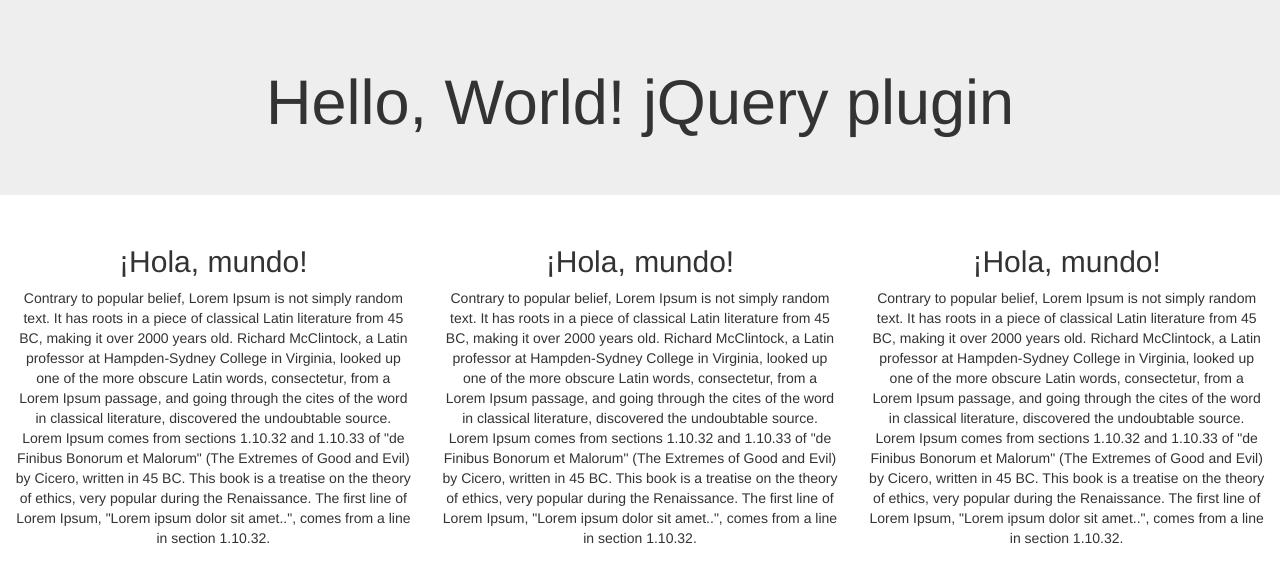
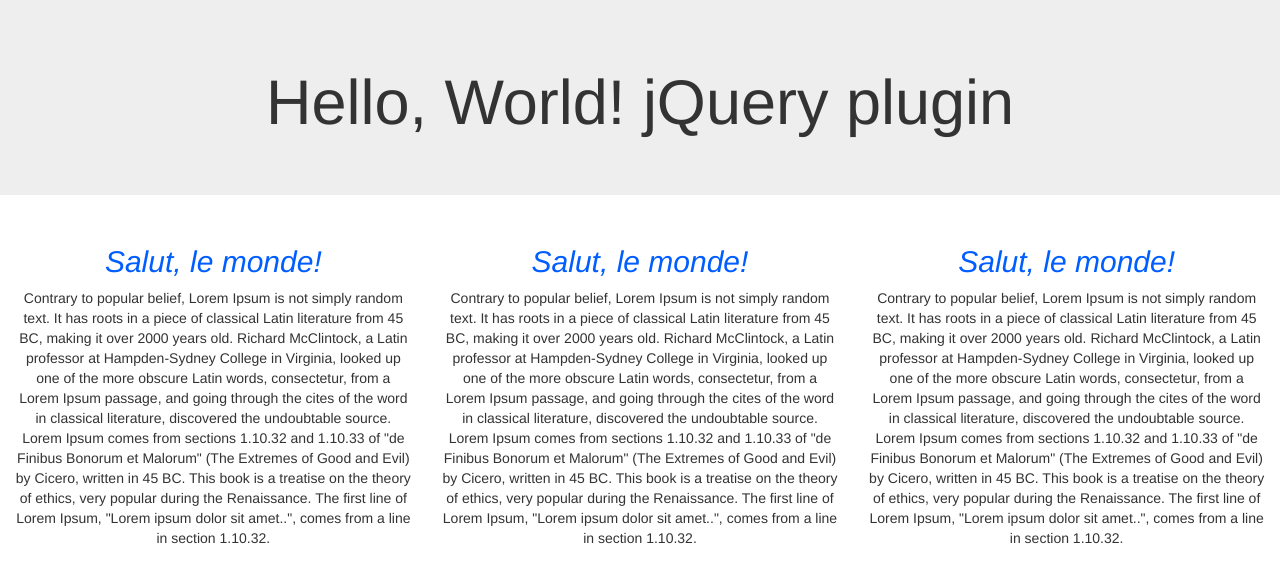
Before and after one commit to vidrepar/jquery-simple-plugin-example, a website: page index.html in a window 1280 px wide. Drawn offline with nearby package versions, Linux system fonts and the light colour scheme.

Commit message:
Optimized the plugin and added some descriptive comments for better understanding

```diff
--- a/index.html
+++ b/index.html
@@ -6,6 +6,7 @@
 
     <!-- Latest compiled and minified CSS -->
     <link rel="stylesheet" href="https://maxcdn.bootstrapcdn.com/bootstrap/3.3.6/css/bootstrap.min.css" integrity="sha384-1q8mTJOASx8j1Au+a5WDVnPi2lkFfwwEAa8hDDdjZlpLegxhjVME1fgjWPGmkzs7" crossorigin="anonymous">
+  <link rel="stylesheet" href="css/main.css">
 
     <title>Title</title>
 
@@ -58,7 +59,14 @@
 
 <script>
   $(document).ready( function() {
-    $('h2').helloWorld('¡Hola, mundo!');
+    $('h2').helloWorld({
+      text      : 'Salut, le monde!',
+      color     : '#005dff',
+      fontStyle : 'italic',
+      complete: function () {
+        alert('Done!')
+      }
+    });
   });
 </script>
 
--- a/js/jquery.hello-world.js
+++ b/js/jquery.hello-world.js
@@ -1,13 +1,38 @@
 //by including everything in the (function() {}) self-enclosed JavaScript pattern, we’re making sure that all the variables in our plugin will stay safely outside of the global namespace
-(function($) {
+(function ($) {
 
-  //$.fn is jQuery’s way of allowing you to define your plugin, which we’ve named helloWorld
-  $.fn.helloWorld = function( customText ) {
+//$.fn is jQuery’s way of allowing you to define your plugin, which we’ve named helloWorld
+  $.fn.helloWorld = function (options) {
 
-    // Future home of "Hello, World!"
-    //change every 'this' with Hello, World!
-    this.each(function(){
-      return $(this).text( customText );
+    //Establish our default settings
+    var settings = $.extend({
+
+      text      : 'Hello, World!',
+      color     : null,
+      fontStyle : null,
+
+      //complete = callback, we see our callback as our plugin is executed
+      complete  : null
+
+    }, options);
+
+    //loops through all elemets that helloWorld plugin targets
+    return this.each(function () {
+
+      $(this).text(settings.text);
+
+      if (settings.color) {
+        $(this).css('color', settings.color);
+      }
+
+      if (settings.fontStyle) {
+        $(this).css('font-style', settings.fontStyle);
+      }
+
+      if ($.isFunction(settings.complete)) {
+        settings.complete.call(this);
+      }
+
     });
 
   }
```
Also changed, not shown: css/main.css (added).
